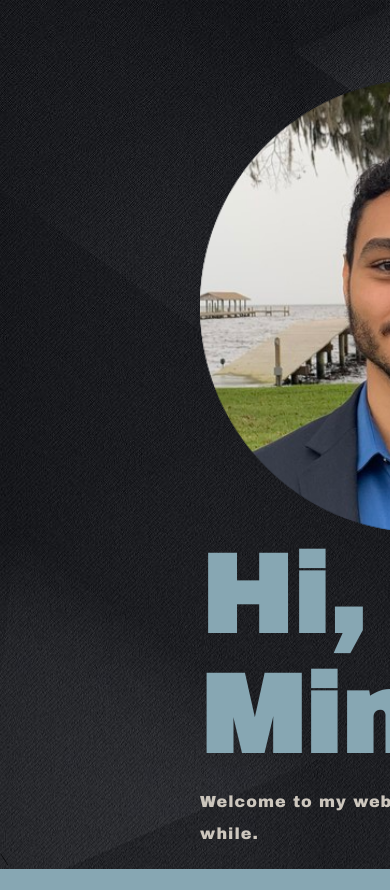
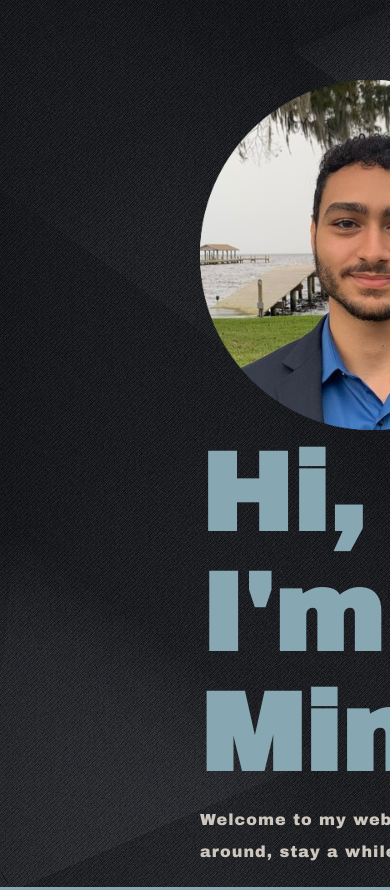
Before and after one commit to mina-andrawis/mina-andrawis.github.io, a plain HTML site: page index.html in a window 390 px wide. Shown: the top 890 px of the page. Drawn offline with Linux system fonts and the light colour scheme; a web font is replaced by a local one.

Commit message:
intro div is good enough for now

```diff
--- a/styles/style.css
+++ b/styles/style.css
@@ -193,7 +193,7 @@ a:visited {
 	width: 100%;
 	padding-top: 0;
 	padding-left: 200px;
-	padding-right: 200px;
+	padding-right: 300px;
 }
 
 
@@ -203,7 +203,8 @@ a:visited {
   width: 100%;
   padding-top: 80px;
 	padding-left: 200px;
-	padding-right: 200px;
+	padding-right: 300px;
+	overflow: auto;
 }
 
 }
```
